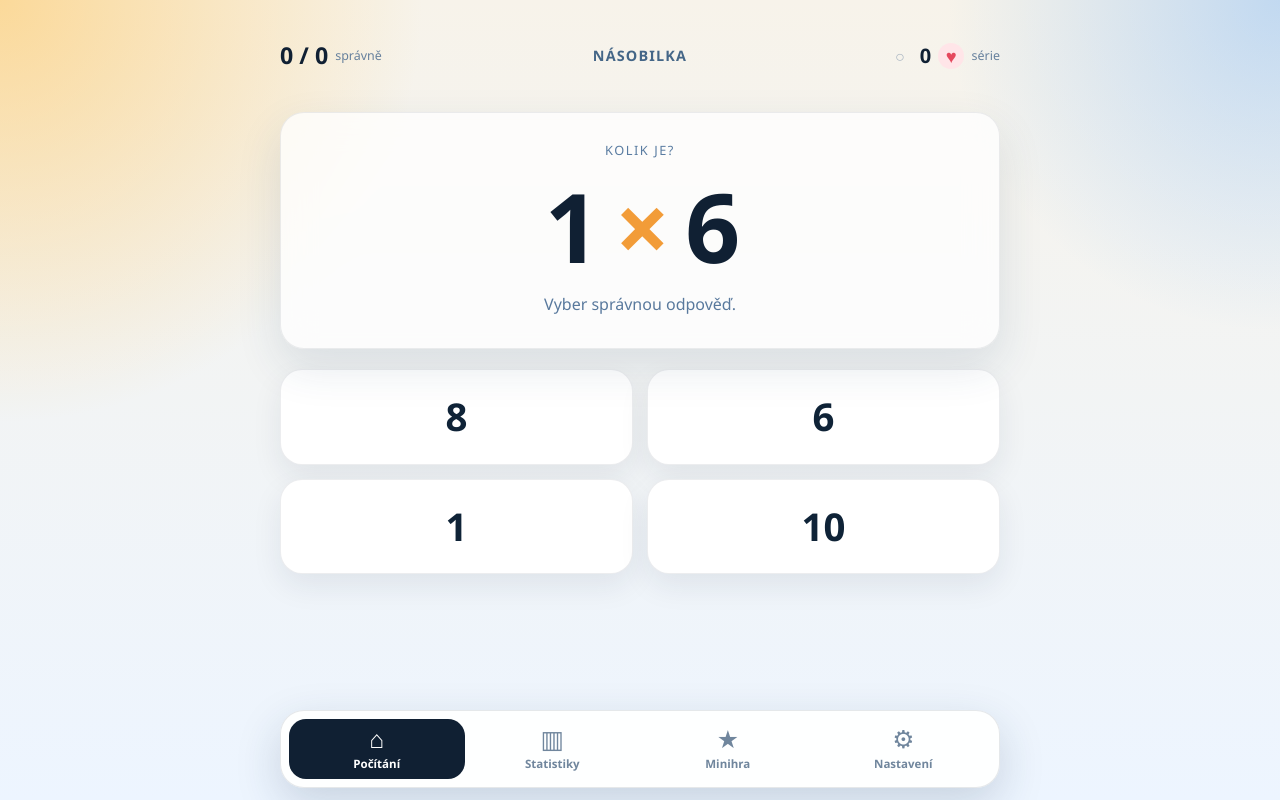
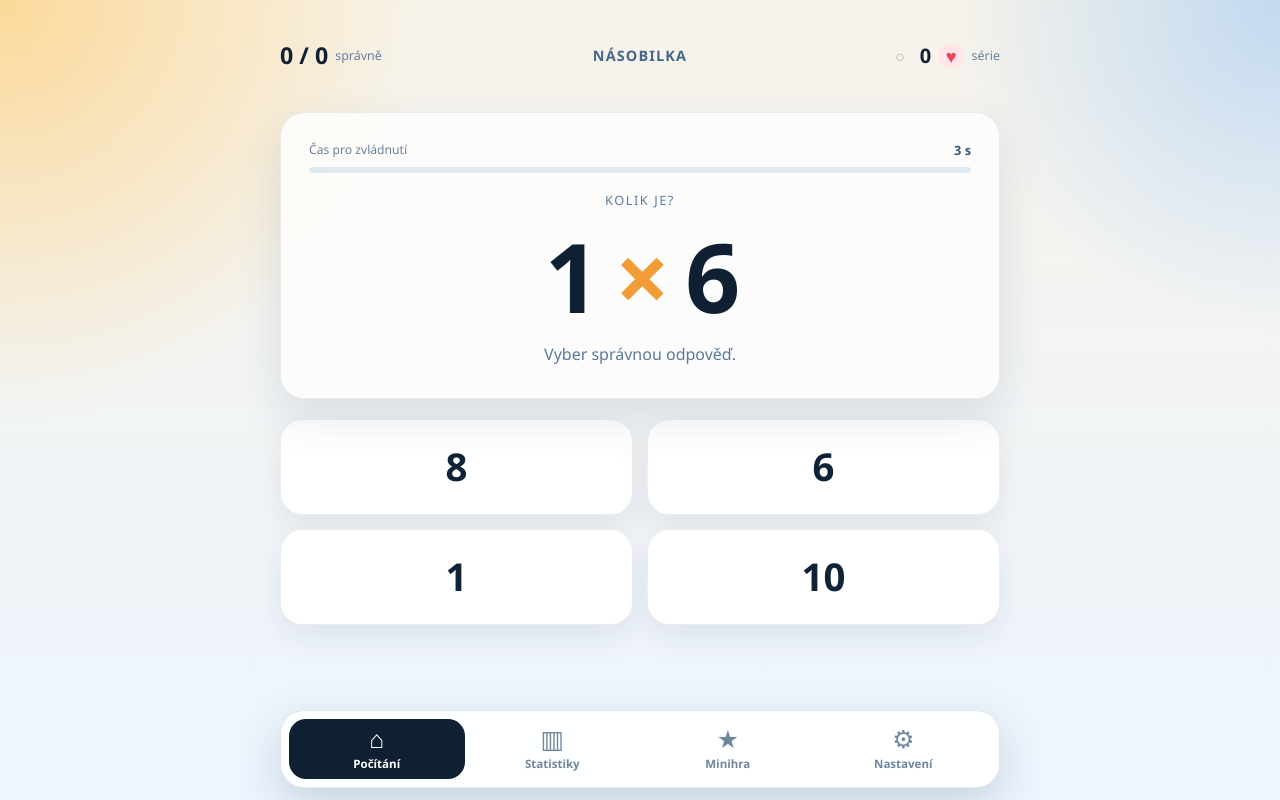
Before and after one commit to hwagent-tech/nasobilka, a React (Vite) app: page / in a window 1280 px wide. Built offline with nearby package versions, Linux system fonts and the light colour scheme.

Commit message:
feat: zobrazi casovy limit u prikladu

```diff
--- a/src/App.jsx
+++ b/src/App.jsx
@@ -451,7 +451,13 @@ export default function App() {
           <div className="practice-panel">
             {currentProblem ? (
               <>
-                <Question a={currentProblem.a} b={currentProblem.b} feedback={feedback} />
+                <Question
+                  a={currentProblem.a}
+                  b={currentProblem.b}
+                  feedback={feedback}
+                  problemKey={currentProblem.key}
+                  timeLimitSeconds={masteryTimeLimitSeconds}
+                />
                 <AnswerButtons
                   options={answerOptions}
                   correctAnswer={currentProblem.answer}
--- a/src/components/Question.jsx
+++ b/src/components/Question.jsx
@@ -1,6 +1,20 @@
-export default function Question({ a, b, feedback }) {
+export default function Question({ a, b, feedback, problemKey, timeLimitSeconds }) {
   return (
     <section className="question-card">
+      <div className="mastery-timer-label">
+        <span>Čas pro zvládnutí</span>
+        <strong>{timeLimitSeconds} s</strong>
+      </div>
+      <div
+        className="mastery-timer"
+        role="progressbar"
+        aria-label={`Časový limit ${timeLimitSeconds} sekund`}
+      >
+        <span
+          key={`${problemKey}-${timeLimitSeconds}`}
+          style={{ animationDuration: `${timeLimitSeconds}s` }}
+        />
+      </div>
       <div className="question-label">Kolik je?</div>
       <div className="question-text">
         {a} <span>×</span> {b}
--- a/src/styles.css
+++ b/src/styles.css
@@ -165,6 +165,17 @@ button {
 .question-card {
   padding: 28px;
   text-align: center;
+}
+
+.mastery-timer-label { display: flex; justify-content: space-between; align-items: center; margin-bottom: 7px; color: #6a829b; font-size: .76rem; }
+.mastery-timer-label strong { color: #385a7b; font-size: .8rem; font-variant-numeric: tabular-nums; }
+.mastery-timer { height: 6px; margin-bottom: 18px; overflow: hidden; border-radius: 999px; background: #e2eaf1; }
+.mastery-timer span { display: block; width: 100%; height: 100%; border-radius: inherit; background: #45b884; transform-origin: left center; animation-name: mastery-countdown; animation-timing-function: linear; animation-fill-mode: forwards; }
+
+@keyframes mastery-countdown {
+  0% { background: #45b884; transform: scaleX(1); }
+  65% { background: #f0ad3d; }
+  100% { background: #e05d62; transform: scaleX(0); }
 }
 
 .question-label {
@@ -523,6 +534,7 @@ button {
   .practice-panel { gap: 12px; }
   .question-card { display: grid; align-content: center; min-height: 31dvh; }
   .question-label { margin-bottom: 12px; }
+  .mastery-timer { margin-bottom: 12px; }
   .question-text { font-size: clamp(4rem, 21vw, 6rem); }
   .feedback { margin-top: 12px; min-height: 24px; }
   .answers-grid { grid-template-columns: repeat(2, 1fr); gap: 10px; }
@@ -569,6 +581,8 @@ button {
   .session-header { min-height: 42px; }
   .question-card { min-height: 25dvh; padding: 14px; }
   .question-label { margin-bottom: 6px; }
+  .mastery-timer-label { margin-bottom: 4px; }
+  .mastery-timer { margin-bottom: 6px; }
   .feedback { margin-top: 8px; }
   .answer-button { min-height: 58px; }
   .bottom-nav button { min-height: 48px; }
```
Also changed, not shown: 5 other files (tests, documents, lock files or other folders).
